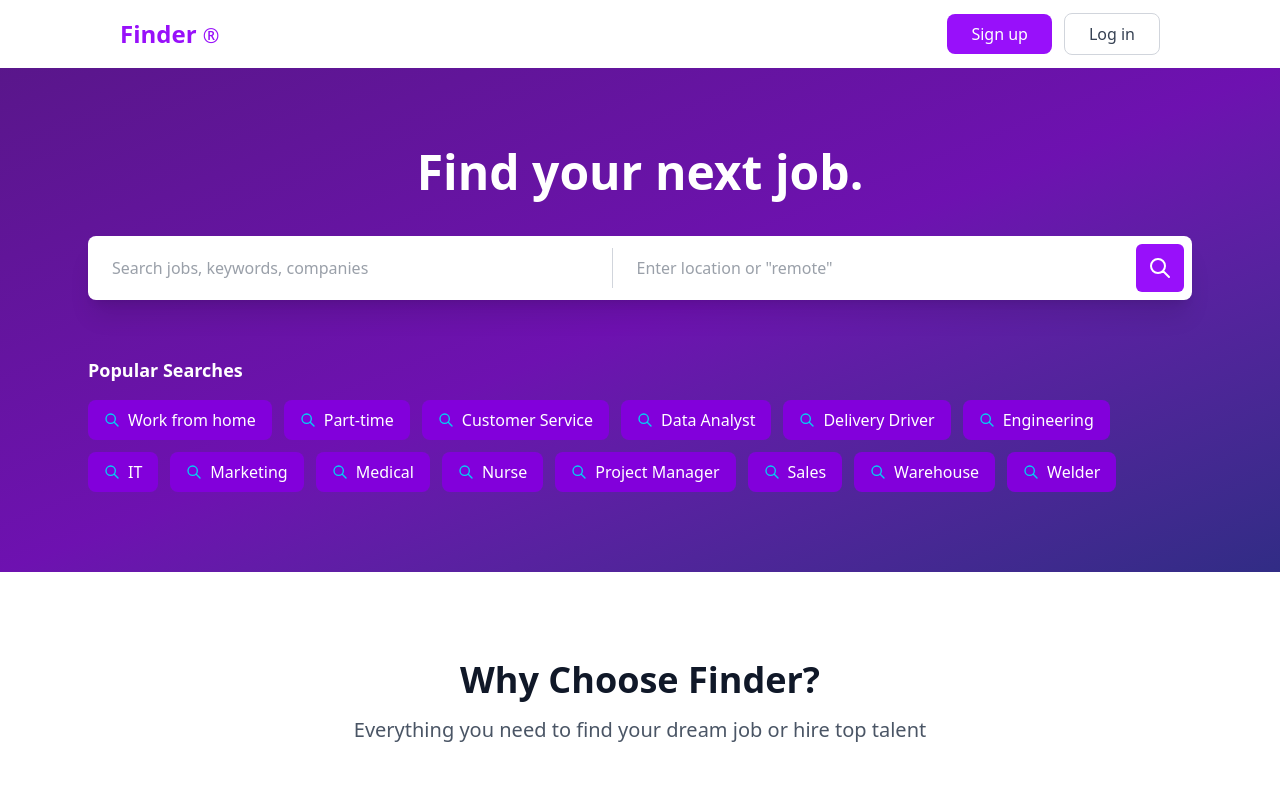
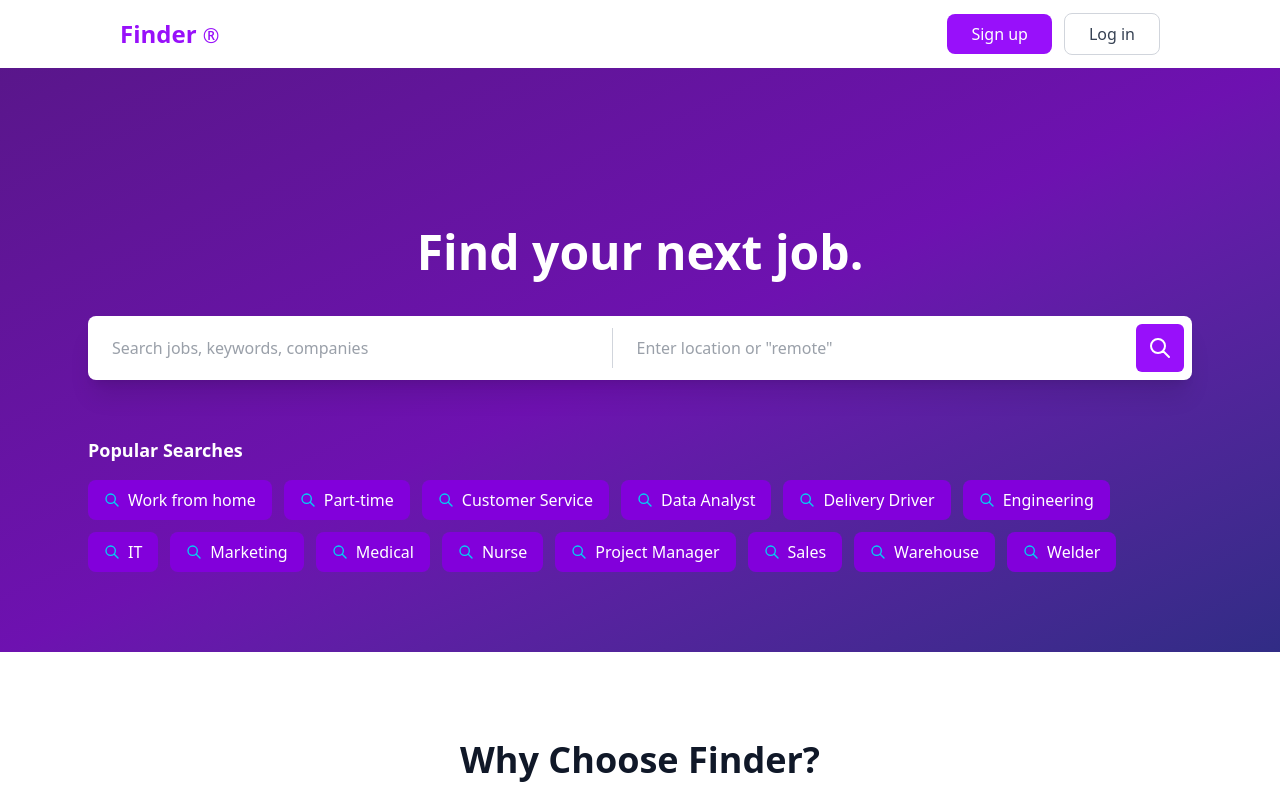
Before and after one commit to aliyara290/Job-Finder-Angular, an Angular app: page / in a window 1280 px wide. Shown: the top 800 px of the page. Built offline with nearby package versions, Linux system fonts and the light colour scheme.

Commit message:
update Hero component UI

```diff
--- a/src/app/domains/home/components/hero/hero.component.html
+++ b/src/app/domains/home/components/hero/hero.component.html
@@ -1,4 +1,4 @@
-<section class="w-full bg-gradient-to-br from-purple-900 via-purple-800 to-indigo-900 py-20">
+<section class="w-full bg-gradient-to-br from-purple-900 via-purple-800 to-indigo-900 py-20 pt-40">
   <div class="max-w-6xl mx-auto px-6">
     <h1 class="text-5xl font-bold text-white text-center mb-10">Find your next job.</h1>
 
@@ -14,11 +14,14 @@
         placeholder='Enter location or "remote"'
         class="flex-1 px-4 py-3 text-gray-700 focus:outline-none"
       />
-      <button class="bg-purple-600 text-white p-3 rounded-md hover:bg-purple-700 transition-colors">
-        <svg class="w-6 h-6" fill="none" stroke="currentColor" viewBox="0 0 24 24">
-          <path stroke-linecap="round" stroke-linejoin="round" stroke-width="2" d="M21 21l-6-6m2-5a7 7 0 11-14 0 7 7 0 0114 0z"></path>
-        </svg>
-      </button>
+      <a [routerLink]="['/jobs']">
+        <button class="bg-purple-600 text-white p-3 rounded-md hover:bg-purple-700 transition-colors cursor-pointer">
+          <svg class="w-6 h-6" fill="none" stroke="currentColor" viewBox="0 0 24 24">
+            <path stroke-linecap="round" stroke-linejoin="round" stroke-width="2"
+                  d="M21 21l-6-6m2-5a7 7 0 11-14 0 7 7 0 0114 0z"></path>
+          </svg>
+        </button>
+      </a>
     </div>
 
     <div class="pt-8">
--- a/src/app/domains/home/components/hero/hero.component.ts
+++ b/src/app/domains/home/components/hero/hero.component.ts
@@ -1,8 +1,11 @@
 import { Component } from '@angular/core';
+import {RouterLink} from '@angular/router';
 
 @Component({
   selector: 'app-hero',
-  imports: [],
+  imports: [
+    RouterLink
+  ],
   templateUrl: './hero.component.html',
 })
 export class HeroComponent {
```
